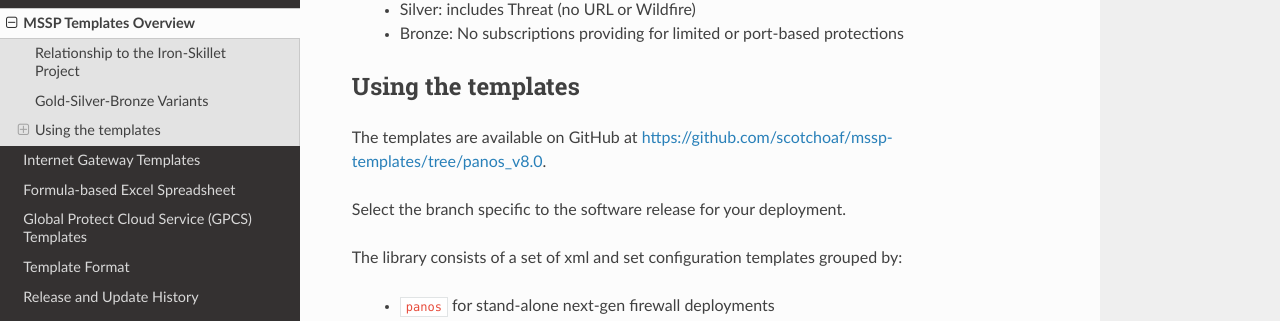
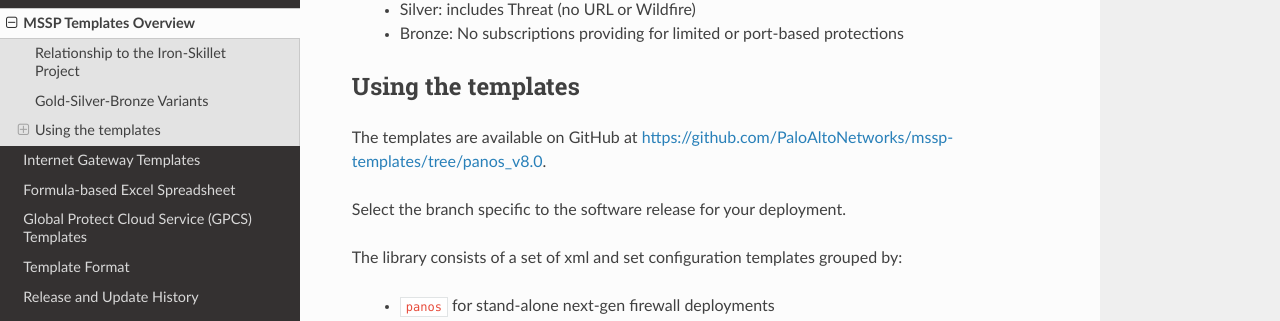
Before and after one commit to PaloAltoNetworks/mssp-templates, a Sphinx documentation site: the page built from docs/overview.rst, in a window 1280 px wide and 900 px high, scrolled down 1128 px. Shown: the part 130-451 px from the top of the window. Built offline with Sphinx 7.4.7 and the Read the Docs theme 2.0.0, drawn with Linux system fonts in a browser that asks for light colours.

Commit message:
repo link changes due to repo move

```diff
--- a/docs/conf.py
+++ b/docs/conf.py
@@ -159,26 +159,26 @@
 # github file path that changes across repo and branches
 
 
-extlinks = {'panosrepo': ('https://github.com/scotchoaf/mssp-templates/tree/panos_v8.0/internet_gateway/panos/%s', 'PAN-OS template:   '),
-            'panoramarepo': ('https://github.com/scotchoaf/mssp-templates/tree/panos_v8.0/internet_gateway/panorama/%s', 'Panorama template:   '),
-            'setcommands': ('https://github.com/scotchoaf/mssp-templates/tree/panos_v8.0/internet_gateway/%s/set_commands', 'set commands '),
+extlinks = {'panosrepo': ('https://github.com/PaloAltoNetworks/mssp-templates/tree/panos_v8.0/internet_gateway/panos/%s', 'PAN-OS template:   '),
+            'panoramarepo': ('https://github.com/PaloAltoNetworks/mssp-templates/tree/panos_v8.0/internet_gateway/panorama/%s', 'Panorama template:   '),
+            'setcommands': ('https://github.com/PaloAltoNetworks/mssp-templates/tree/panos_v8.0/internet_gateway/%s/set_commands', 'set commands '),
             }
 
 # load config file name that changes across repo and branches
 
 rst_prolog = """
-.. |clonessh| replace:: git@github.com:scotchoaf/mssp-templates.git
-.. |clonehttps| replace:: https://github.com/scotchoaf/mssp-templates.git
-.. |repourl| replace:: https://github.com/scotchoaf/mssp-templates/tree/panos_v8.0
-.. |repotools| replace:: https://github.com/scotchoaf/mssp-templates/tree/panos_v8.0/tools
-.. |panosxpaths| replace:: https://github.com/scotchoaf/mssp-templates/blob/panos_v8.0/templates/panos/snippets/.meta-cnc.yaml
-.. |panossnippets| replace:: https://github.com/scotchoaf/mssp-templates/tree/panos_v8.0/templates/panos/snippets
-.. |panosloadorder| replace:: https://github.com/scotchoaf/mssp-templates/blob/panos_v8.0/templates/panos/snippets/.meta-cnc.yaml
-.. |panoramaxpaths| replace:: https://github.com/scotchoaf/mssp-templates/blob/panos_v8.0/templates/panorama/snippets/.meta-cnc.yaml
-.. |panoramasnippets| replace:: https://github.com/scotchoaf/mssp-templates/tree/panos_v8.0/templates/panorama/snippets
-.. |panoramaloadorder| replace:: https://github.com/scotchoaf/mssp-templates/blob/panos_v8.0/templates/panorama/snippets/.meta-cnc.yaml
-.. |panoramaset| replace:: https://github.com/scotchoaf/mssp-templates/tree/panos_v8.0/templates/panorama/set_commands
-.. |panosset| replace:: https://github.com/scotchoaf/mssp-templates/tree/panos_v8.0/templates/panos/set_commands
+.. |clonessh| replace:: git@github.com:PaloAltoNetworks/mssp-templates.git
+.. |clonehttps| replace:: https://github.com/PaloAltoNetworks/mssp-templates.git
+.. |repourl| replace:: https://github.com/PaloAltoNetworks/mssp-templates/tree/panos_v8.0
+.. |repotools| replace:: https://github.com/PaloAltoNetworks/mssp-templates/tree/panos_v8.0/tools
+.. |panosxpaths| replace:: https://github.com/PaloAltoNetworks/mssp-templates/blob/panos_v8.0/templates/panos/snippets/.meta-cnc.yaml
+.. |panossnippets| replace:: https://github.com/PaloAltoNetworks/mssp-templates/tree/panos_v8.0/templates/panos/snippets
+.. |panosloadorder| replace:: https://github.com/PaloAltoNetworks/mssp-templates/blob/panos_v8.0/templates/panos/snippets/.meta-cnc.yaml
+.. |panoramaxpaths| replace:: https://github.com/PaloAltoNetworks/mssp-templates/blob/panos_v8.0/templates/panorama/snippets/.meta-cnc.yaml
+.. |panoramasnippets| replace:: https://github.com/PaloAltoNetworks/mssp-templates/tree/panos_v8.0/templates/panorama/snippets
+.. |panoramaloadorder| replace:: https://github.com/PaloAltoNetworks/mssp-templates/blob/panos_v8.0/templates/panorama/snippets/.meta-cnc.yaml
+.. |panoramaset| replace:: https://github.com/PaloAltoNetworks/mssp-templates/tree/panos_v8.0/templates/panorama/set_commands
+.. |panosset| replace:: https://github.com/PaloAltoNetworks/mssp-templates/tree/panos_v8.0/templates/panos/set_commands
 .. |skilletpanoramatemplates| replace:: https://iron-skillet.readthedocs.io/en/panos_v8.0/panorama_template_guide.html
 .. |skilletpanostemplates| replace: https://iron-skillet.readthedocs.io/en/panos_v8.0/panos_template_guide.html
 """
```
Also changed, not shown: SUPPORT.md (+1 -1 lines), 1 other file.
